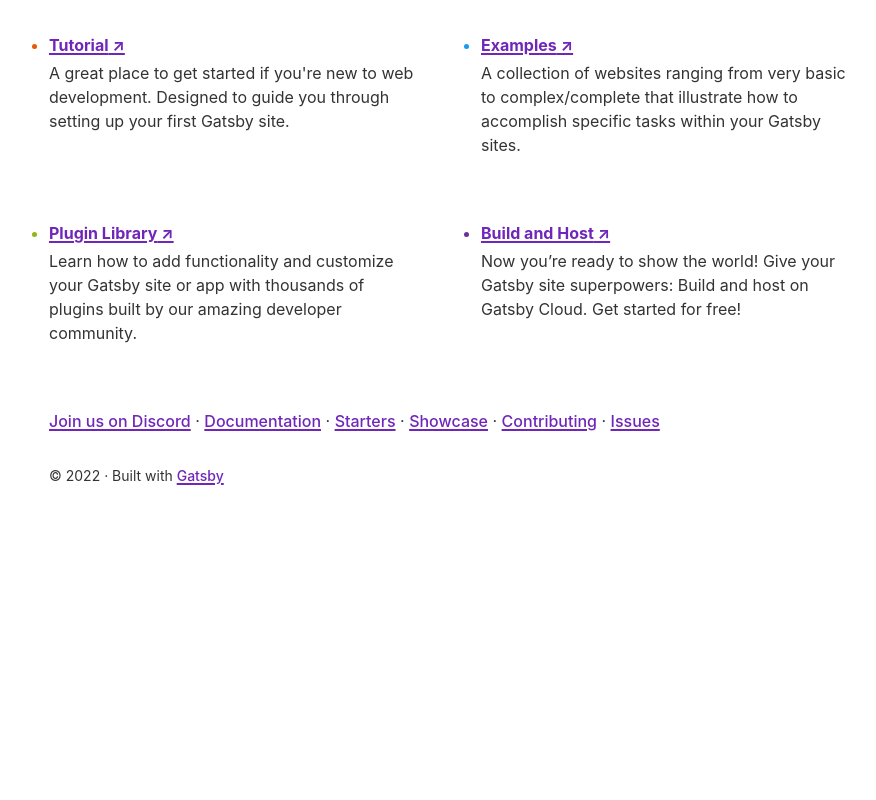
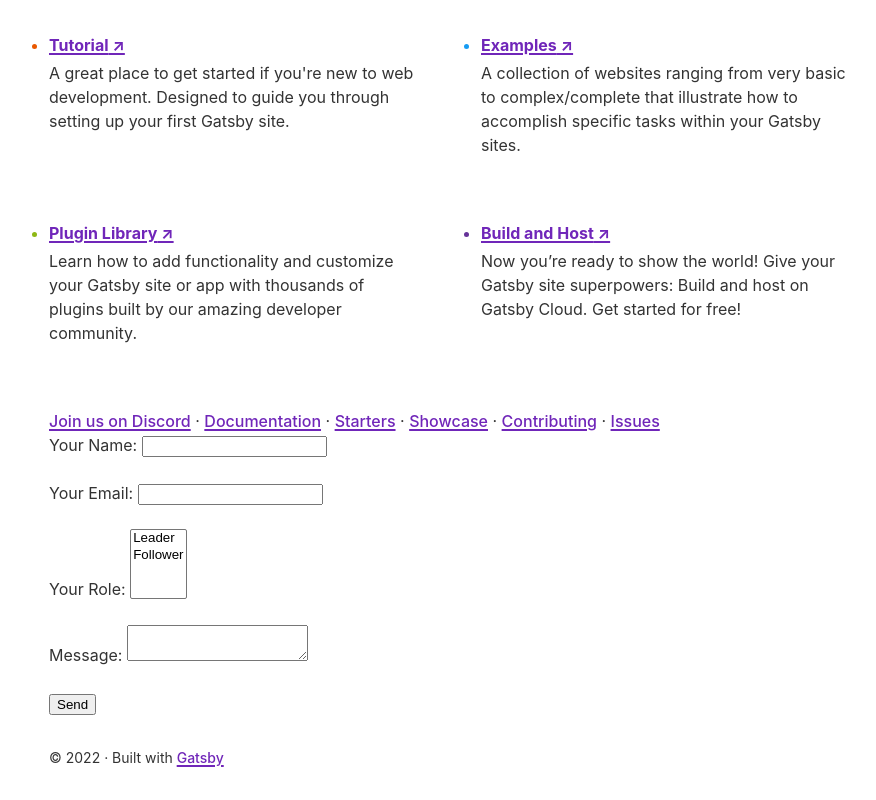
Before and after one commit to aprice42/gatsby-netlify-forms, a Gatsby site: page / in a window 1280 px wide. Shown: the part 341-1141 px from the top of the page, without its empty margins (191-1067 px from the left). Before the commit the page ends 859 px from the top, so only its background shows below. Built offline with nearby package versions, Linux system fonts and the light colour scheme; Gatsby itself is replaced by a stand-in of ours.

Commit message:
Adds simple form element

```diff
--- /dev/null
+++ b/src/components/form.js
@@ -0,0 +1,26 @@
+import * as React from "react"
+
+const Form = () => (
+  <form name="contact" method="POST" data-netlify="true">
+    <p>
+      <label>Your Name: <input type="text" name="name" /></label>
+    </p>
+    <p>
+      <label>Your Email: <input type="email" name="email" /></label>
+    </p>
+    <p>
+      <label>Your Role: <select name="role[]" multiple>
+        <option value="leader">Leader</option>
+        <option value="follower">Follower</option>
+      </select></label>
+    </p>
+    <p>
+      <label>Message: <textarea name="message"></textarea></label>
+    </p>
+    <p>
+      <button type="submit">Send</button>
+    </p>
+  </form>
+)
+
+export default Form
--- a/src/pages/index.js
+++ b/src/pages/index.js
@@ -5,6 +5,7 @@
 import Layout from "../components/layout"
 import Seo from "../components/seo"
 import * as styles from "../components/index.module.css"
+import Form from "../components/form";
 
 const links = [
   {
@@ -116,6 +117,26 @@
         {i !== moreLinks.length - 1 && <> · </>}
       </React.Fragment>
     ))}
+    <form name="contact" method="POST" data-netlify="true">
+      <p>
+        <label>Your Name: <input type="text" name="name" /></label>
+      </p>
+      <p>
+        <label>Your Email: <input type="email" name="email" /></label>
+      </p>
+      <p>
+        <label>Your Role: <select name="role[]" multiple>
+          <option value="leader">Leader</option>
+          <option value="follower">Follower</option>
+        </select></label>
+      </p>
+      <p>
+        <label>Message: <textarea name="message"></textarea></label>
+      </p>
+      <p>
+        <button type="submit">Send</button>
+      </p>
+    </form>
   </Layout>
 )
 
```
